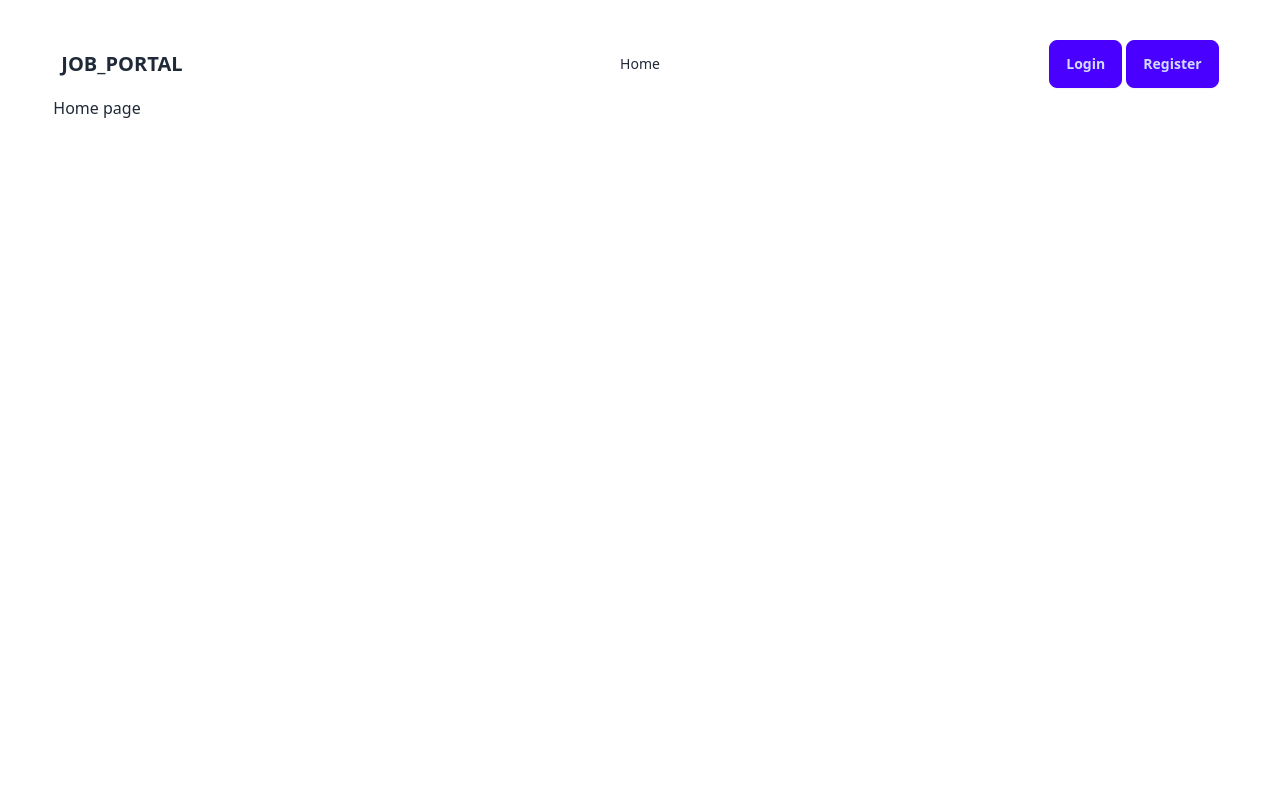
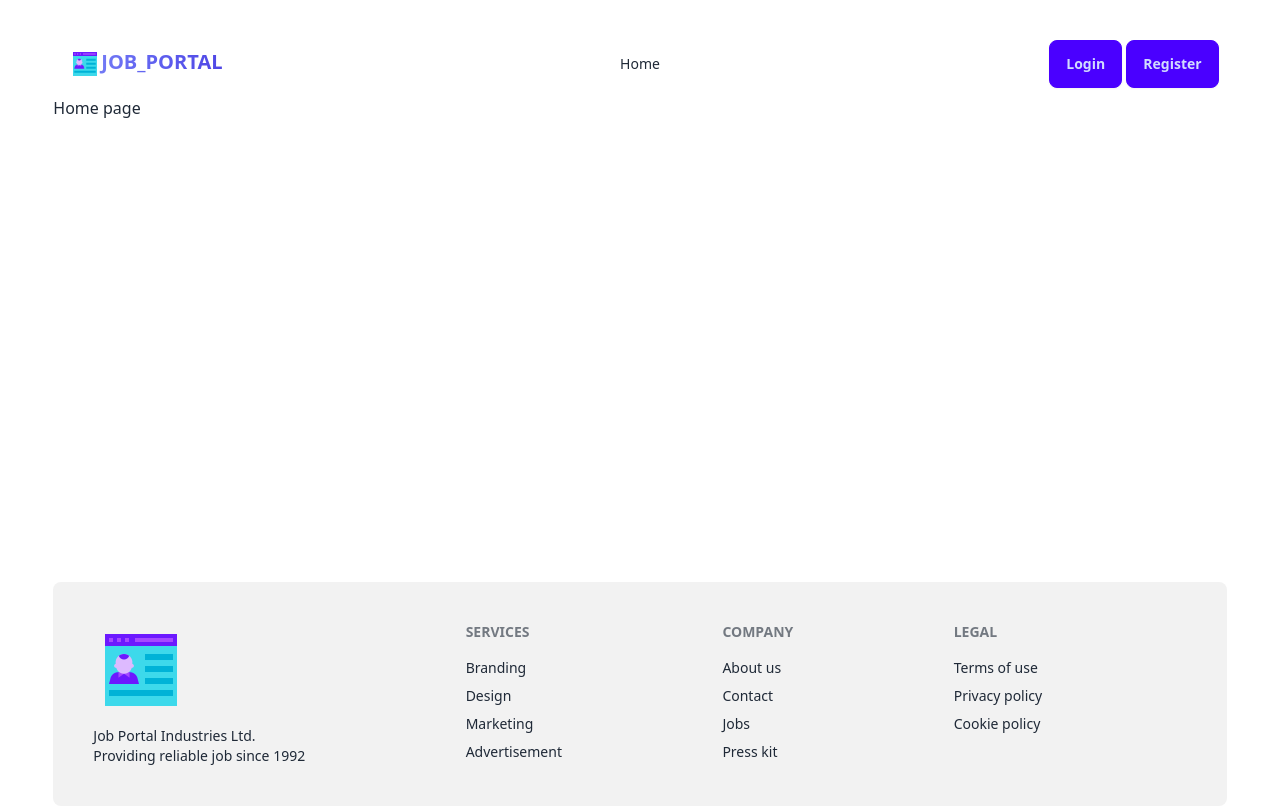
Before and after one commit to MukitHossen7/JOB-PORTAL-SYSTEM, a React (Vite) app: page / in a window 1280 px wide. Built offline with nearby package versions, Linux system fonts and the light colour scheme; no server answers.

Commit message:
footer logo add

```diff
--- a/src/Layouts/MainLayouts.jsx
+++ b/src/Layouts/MainLayouts.jsx
@@ -1,12 +1,17 @@
 import { Outlet } from "react-router-dom";
 import Navbar from "../components/Navbar/Navbar";
 import { Toaster } from "react-hot-toast";
+import Footer from "../components/Footer/Footer";
 const MainLayouts = () => {
   return (
-    <div className="w-11/12 md:w-11/12 lg:w-11/12 xl:container mx-auto">
+    <div className=" w-11/12 md:w-11/12 lg:w-11/12 xl:container mx-auto">
       <Toaster />
       <Navbar></Navbar>
-      <Outlet></Outlet>
+      <div className="min-h-[calc(100vh-314px)]">
+        <Outlet></Outlet>
+      </div>
+
+      <Footer></Footer>
     </div>
   );
 };
--- a/src/Pages/Authentication/Login/Login.jsx
+++ b/src/Pages/Authentication/Login/Login.jsx
@@ -30,8 +30,8 @@ const Login = () => {
       });
   };
   return (
-    <div>
-      <div className="hero  min-h-screen">
+    <div className="">
+      <div className="hero min-h-screen">
         <div className="hero-content flex-col lg:flex-row-reverse gap-10 lg:gap-14">
           <div className="text-center lg:text-left w-full lg:w-1/2">
             <Lottie animationData={loginAnimation}></Lottie>
--- /dev/null
+++ b/src/components/Footer/Footer.jsx
@@ -0,0 +1,39 @@
+import footerIcon from "../../assets/icon/icons8-job-application-96.png";
+const Footer = () => {
+  return (
+    <div>
+      <footer className="footer bg-base-200 text-base-content p-10 rounded-lg">
+        <aside>
+          <img src={footerIcon} className="rounded-md"></img>
+          <p>
+            Job Portal Industries Ltd.
+            <br />
+            Providing reliable job since 1992
+          </p>
+        </aside>
+        <nav>
+          <h6 className="footer-title">Services</h6>
+          <a className="link link-hover">Branding</a>
+          <a className="link link-hover">Design</a>
+          <a className="link link-hover">Marketing</a>
+          <a className="link link-hover">Advertisement</a>
+        </nav>
+        <nav>
+          <h6 className="footer-title">Company</h6>
+          <a className="link link-hover">About us</a>
+          <a className="link link-hover">Contact</a>
+          <a className="link link-hover">Jobs</a>
+          <a className="link link-hover">Press kit</a>
+        </nav>
+        <nav>
+          <h6 className="footer-title">Legal</h6>
+          <a className="link link-hover">Terms of use</a>
+          <a className="link link-hover">Privacy policy</a>
+          <a className="link link-hover">Cookie policy</a>
+        </nav>
+      </footer>
+    </div>
+  );
+};
+
+export default Footer;
--- a/src/components/Navbar/Navbar.jsx
+++ b/src/components/Navbar/Navbar.jsx
@@ -4,7 +4,7 @@ import { AuthContext } from "../../Provider/AuthProvider";
 import { signOut } from "firebase/auth";
 import auth from "../../Firebase/firebase.init";
 import toast from "react-hot-toast";
-
+import navIcon from "../../assets/icon/icons8-job-application-48.png";
 const Navbar = () => {
   const { user } = useContext(AuthContext);
   const handleLogOut = () => {
@@ -40,7 +40,15 @@ const Navbar = () => {
               <NavLink to="/">Home</NavLink>
             </ul>
           </div>
-          <Link to="/" className="text-xl font-semibold">
+          <Link
+            to="/"
+            className="text-xl font-semibold bg-gradient-to-r from-indigo-400 via-indigo-500 to-indigo-600 text-transparent bg-clip-text flex "
+          >
+            <img
+              src={navIcon}
+              alt="Job Portal Logo"
+              className="h-8 w-8 ml-2 rounded-md"
+            />
             JOB_PORTAL
           </Link>
         </div>
```
Also changed, not shown: src/assets/icon/icons8-job-application-48.png (added), src/assets/icon/icons8-job-application-96.png (added).
